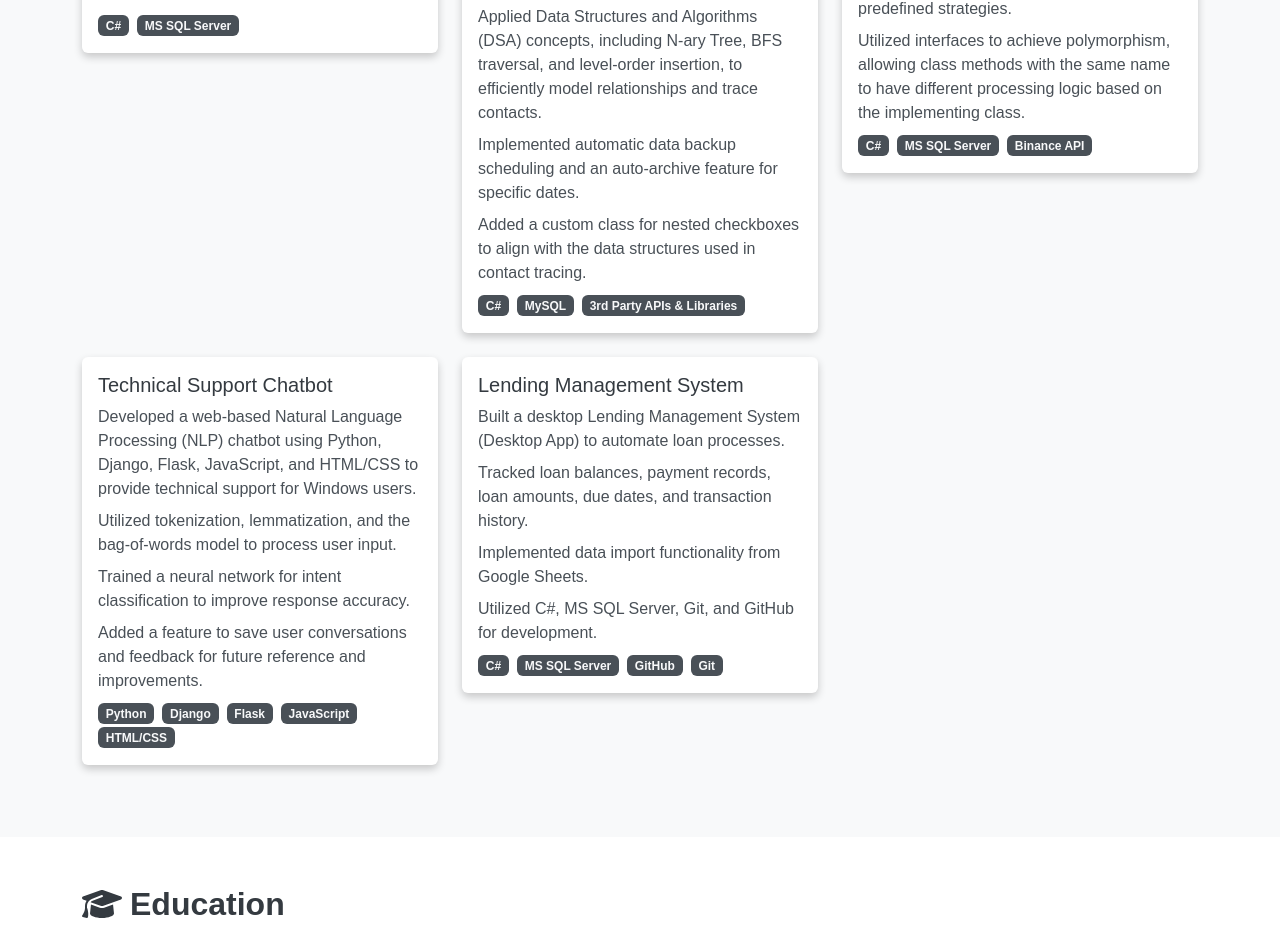
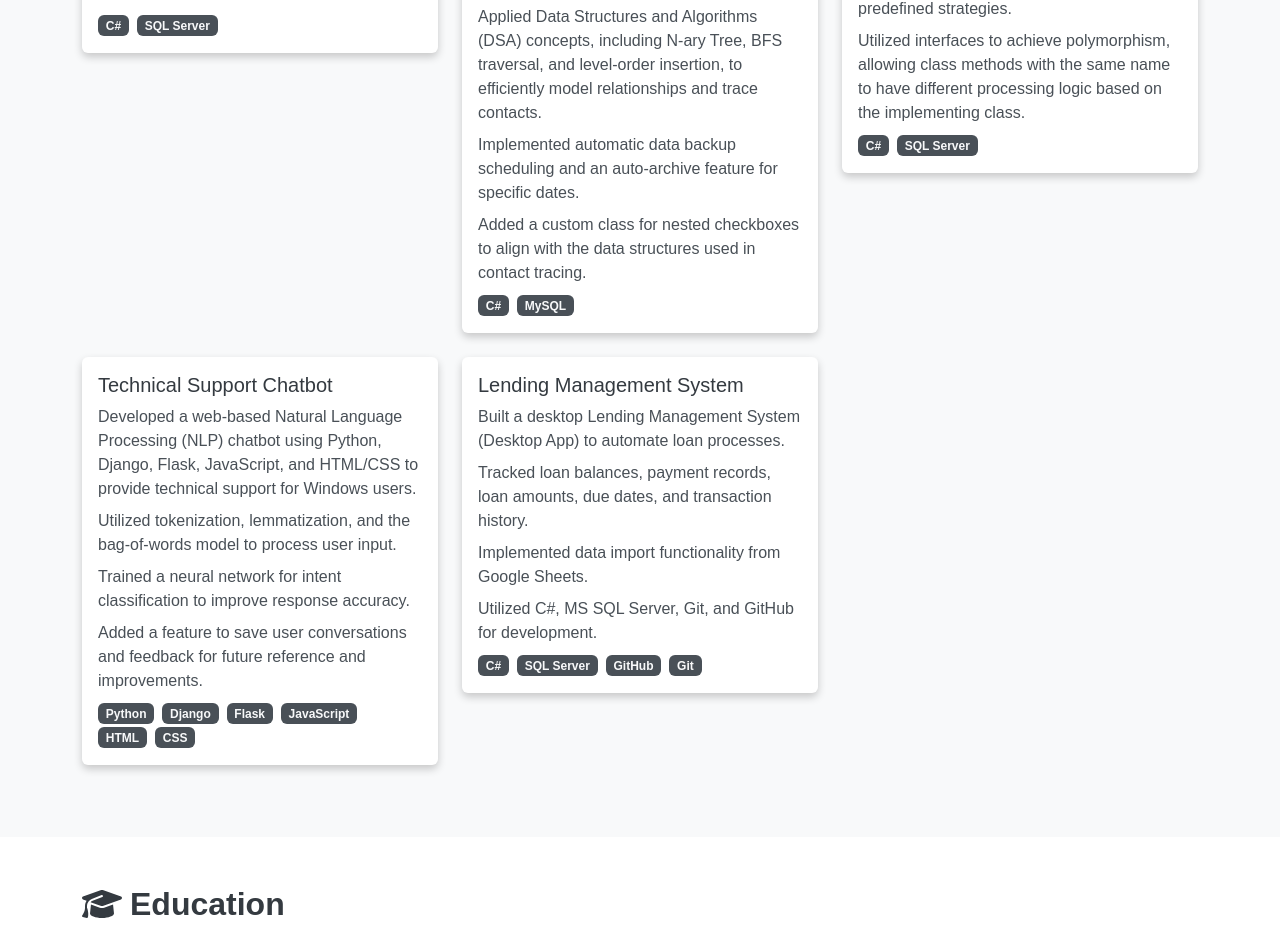
Before and after one commit to DrStrange24/Portfolio, a React (Create React App) app: page / in a window 1280 px wide. Shown: the part 3767-4712 px from the top of the page. Built offline with nearby package versions, Linux system fonts and the light colour scheme; no server answers.

Commit message:
update projects tech stack

```diff
--- a/src/data/projects.ts
+++ b/src/data/projects.ts
@@ -41,7 +41,7 @@ export const projects = [
       "Tracked and managed both contributions and payouts.",
       "Automatically updated data at specified intervals or scheduled times.",
     ],
-    technologies: ["C#", "MS SQL Server"],
+    technologies: ["C#", "SQL Server"],
   },
   {
     id: 5,
@@ -54,7 +54,7 @@ export const projects = [
       "Implemented automatic data backup scheduling and an auto-archive feature for specific dates.",
       "Added a custom class for nested checkboxes to align with the data structures used in contact tracing.",
     ],
-    technologies: ["C#", "MySQL", "3rd Party APIs & Libraries"],
+    technologies: ["C#", "MySQL"],
   },
   {
     id: 6,
@@ -65,7 +65,7 @@ export const projects = [
       "Implemented automated trading features to execute buy and sell orders based on predefined strategies.",
       "Utilized interfaces to achieve polymorphism, allowing class methods with the same name to have different processing logic based on the implementing class.",
     ],
-    technologies: ["C#", "MS SQL Server", "Binance API"],
+    technologies: ["C#", "SQL Server"],
   },
   {
     id: 7,
@@ -76,7 +76,7 @@ export const projects = [
       "Trained a neural network for intent classification to improve response accuracy.",
       "Added a feature to save user conversations and feedback for future reference and improvements.",
     ],
-    technologies: ["Python", "Django", "Flask", "JavaScript", "HTML/CSS"],
+    technologies: ["Python", "Django", "Flask", "JavaScript", "HTML", "CSS"],
   },
   {
     id: 8,
@@ -87,6 +87,6 @@ export const projects = [
       "Implemented data import functionality from Google Sheets.",
       "Utilized C#, MS SQL Server, Git, and GitHub for development.",
     ],
-    technologies: ["C#", "MS SQL Server", "GitHub", "Git"],
+    technologies: ["C#", "SQL Server", "GitHub", "Git"],
   },
 ];
```
